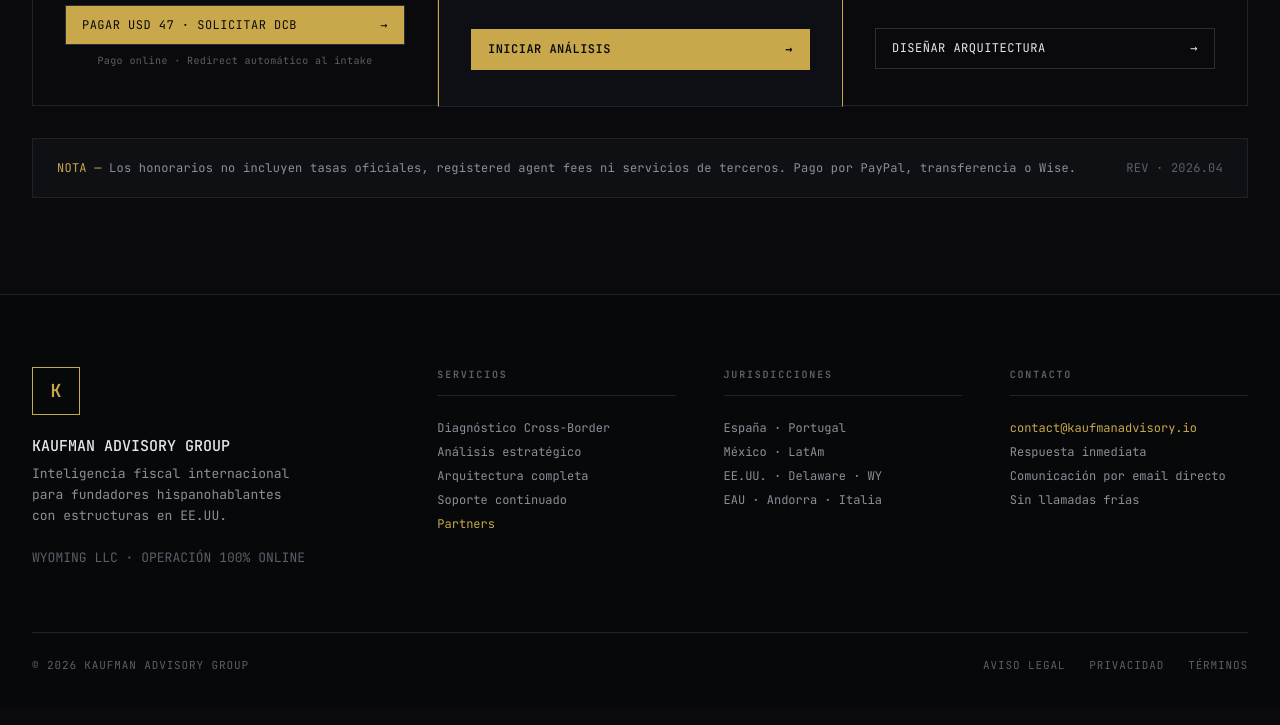
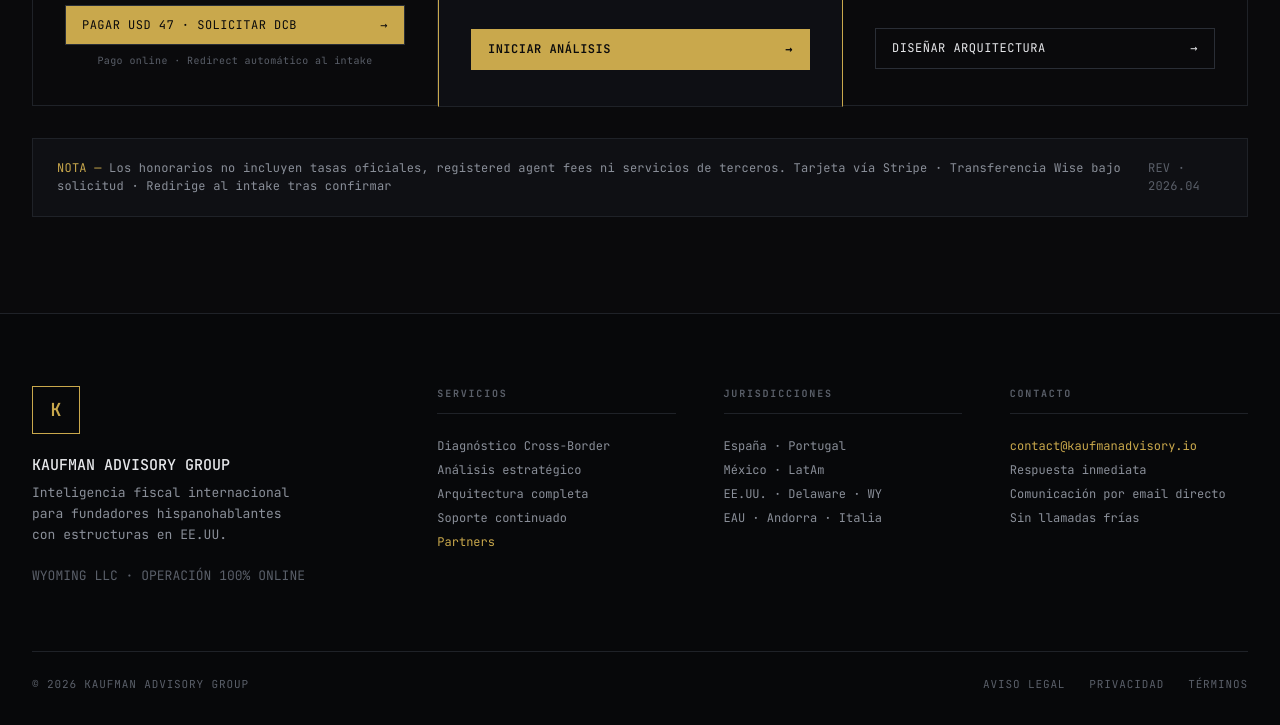
Before and after one commit to kaufmandvisory/kaufmandvisory.github.io, a plain HTML site: page index.html in a window 1280 px wide. Shown: the part 5613-6338 px from the top of the page. Drawn offline with Linux system fonts and the light colour scheme.

Commit message:
Fix homepage CRS and payment wording

```diff
--- a/index.html
+++ b/index.html
@@ -680,7 +680,7 @@
     </div>
 
     <div style="margin-top:32px;padding:20px 24px;border:1px solid var(--line);background:var(--bg-1);display:flex;justify-content:space-between;align-items:center;font-family:var(--mono);font-size:12px;color:var(--ink-dim);letter-spacing:.02em">
-      <span><span style="color:var(--gold)">NOTA —</span> Los honorarios no incluyen tasas oficiales, registered agent fees ni servicios de terceros. Pago por PayPal, transferencia o Wise.</span>
+      <span><span style="color:var(--gold)">NOTA —</span> Los honorarios no incluyen tasas oficiales, registered agent fees ni servicios de terceros. Tarjeta vía Stripe · Transferencia Wise bajo solicitud · Redirige al intake tras confirmar</span>
       <span class="num" style="color:var(--ink-mute)">REV · 2026.04</span>
     </div>
   </div>
```
